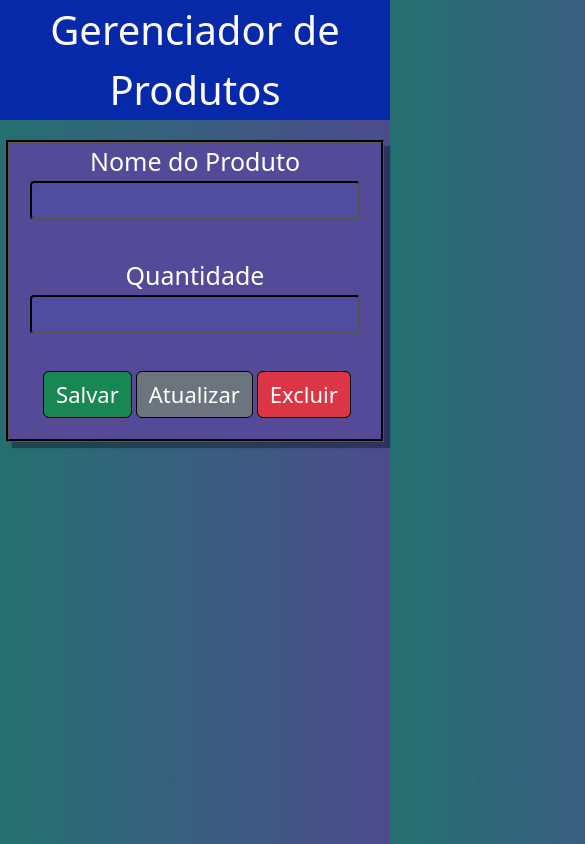
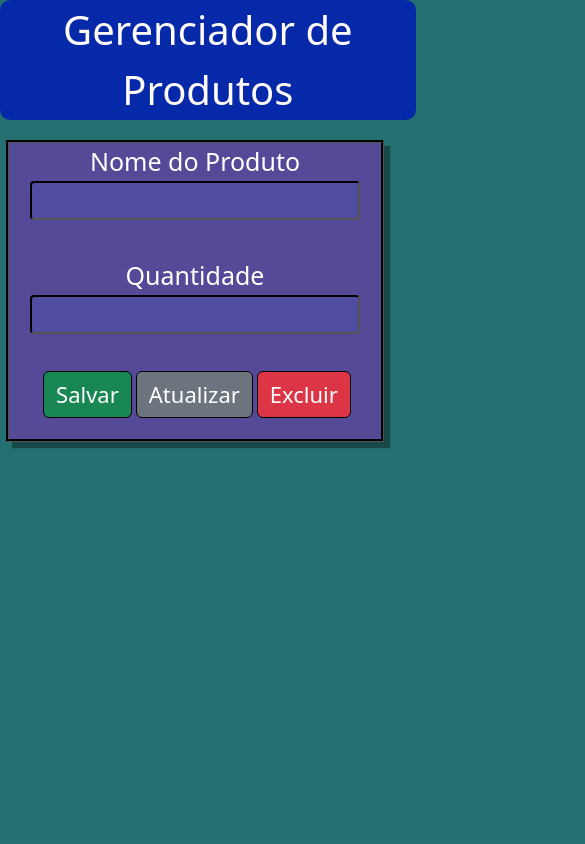
Before and after one commit to Yuri3358/gerenciador-produtos, a plain HTML site: page index.html in a window 390 px wide. Shown: the top 844 px of the page, 585 px wide, since content can reach past the window. Drawn offline with nearby package versions, Linux system fonts and the light colour scheme; no server answers.

Commit message:
test(responsive): media queries

```diff
--- a/style.css
+++ b/style.css
@@ -1,5 +1,5 @@
 body {
-    background: linear-gradient(90deg, rgb(36, 112, 112), rgb(76, 76, 141));
+    background: linear-gradient(90deg, #247070, rgb(76, 76, 141));
 }
 
 header {
@@ -9,7 +9,6 @@ header {
     margin-bottom: 20px;
     background-color: rgb(6, 41, 169);
 }
-
 
 #data-entries {
     margin: auto;
@@ -61,3 +60,19 @@ tr {
     margin: auto;
     display: flex;
 }
+
+@media (max-width: 600px){
+    header {
+        border-radius: 10px;
+        width: 11cm;
+    }
+    body {
+        background: #247070
+    }
+    #data-output {
+        font-size: 13px;
+        width: 380px;
+        height: 170px;
+        overflow: auto
+    }
+}
```
